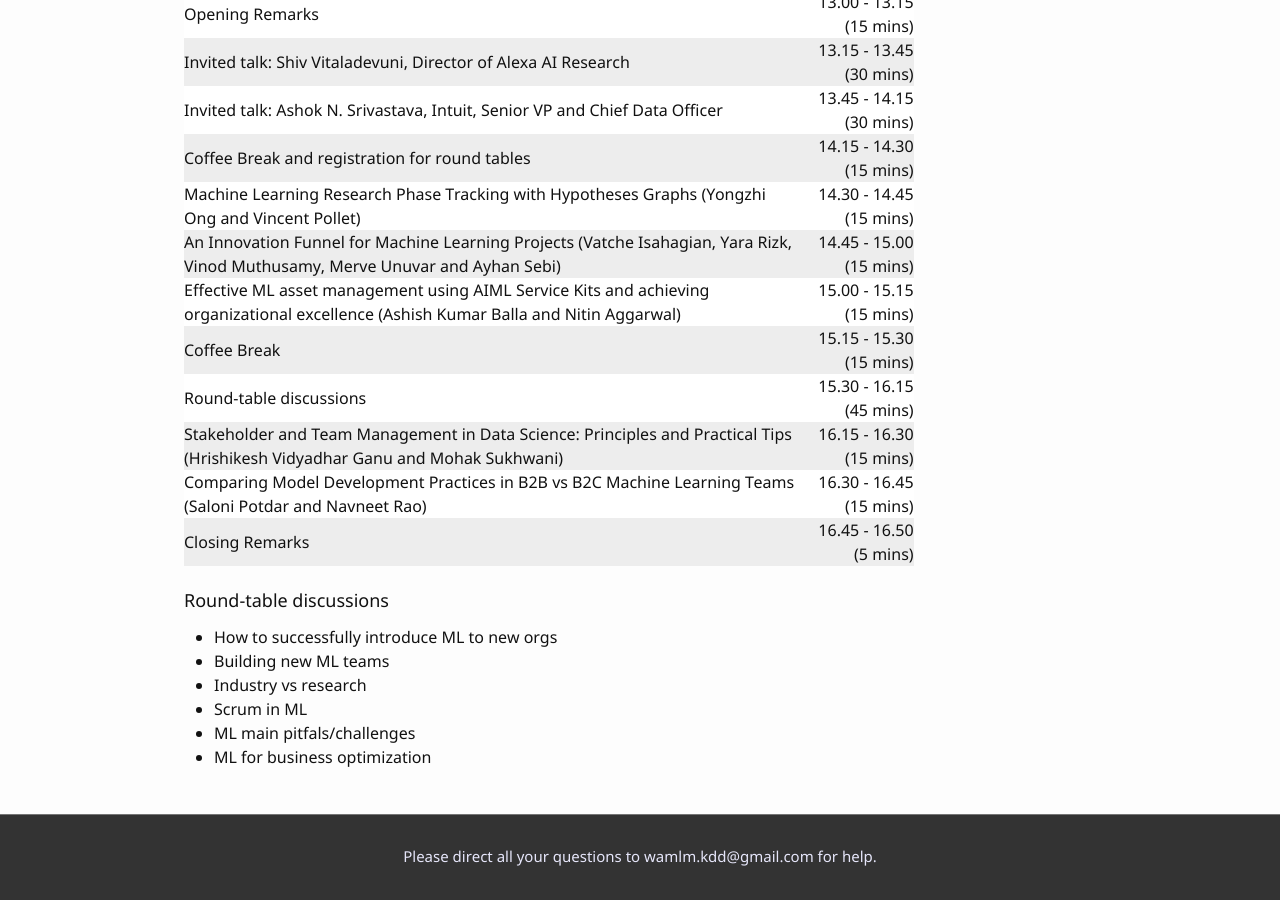
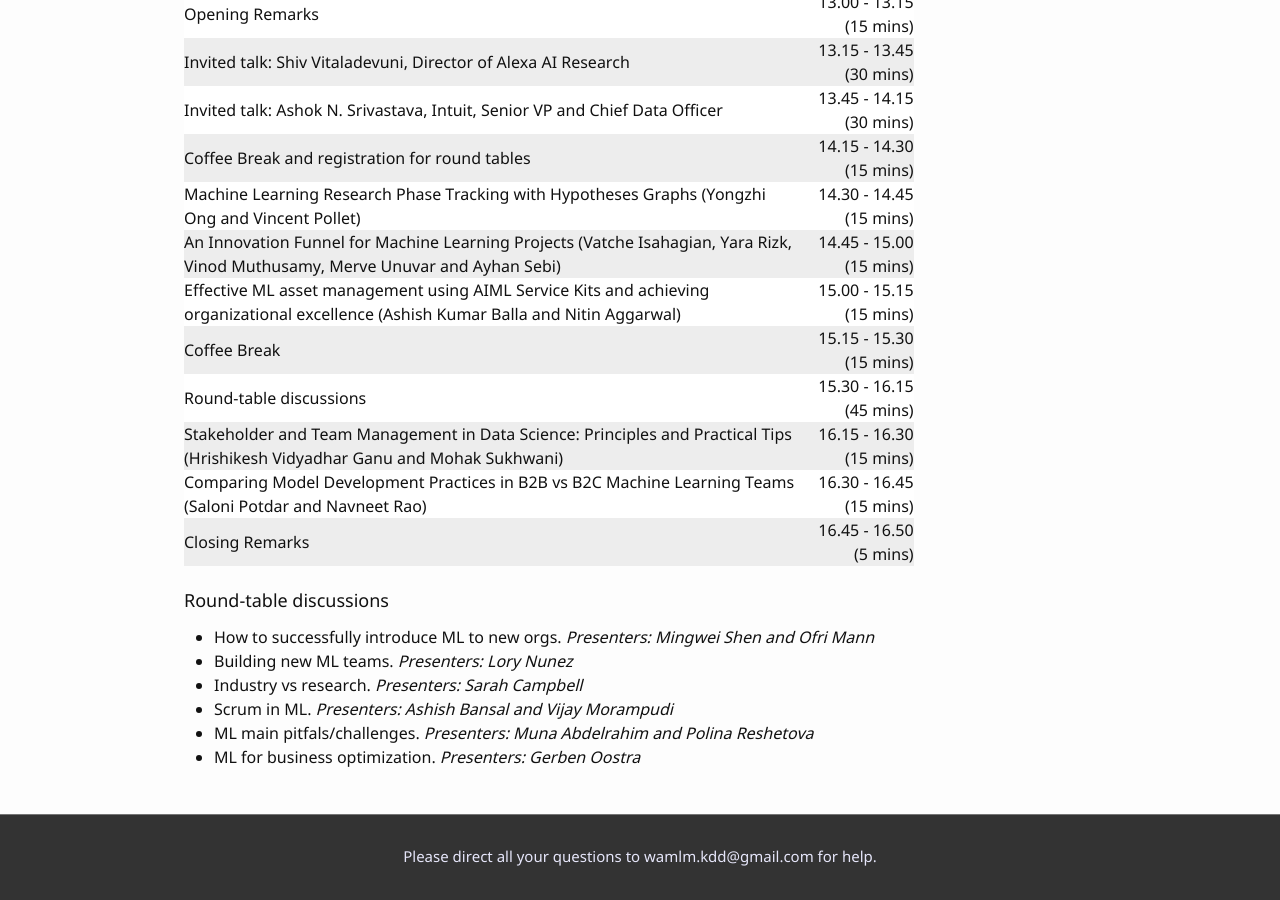
Before and after one commit to wamlm-kdd/wamlm, a Jekyll site: the page built from index.md, in a window 1280 px wide and 900 px high, scrolled down 3790 px. Built offline with Jekyll 4.4.1, drawn with Linux system fonts in a browser that asks for light colours; our own code applies the rules of GitHub Pages for plain Markdown files.

Commit message:
Add presenters.

```diff
--- a/index.md
+++ b/index.md
@@ -135,13 +135,12 @@ He has over 30 patents awarded and several under file. He has won numerous award
 
 #### Round-table discussions
 
-- How to successfully introduce ML to new orgs
-- Building new ML teams
-- Industry vs research
-- Scrum in ML
-- ML main pitfals/challenges
-- ML for business optimization
-
+- How to successfully introduce ML to new orgs. *Presenters: Mingwei Shen and Ofri Mann*
+- Building new ML teams. *Presenters: Lory Nunez*
+- Industry vs research. *Presenters: Sarah Campbell*
+- Scrum in ML. *Presenters: Ashish Bansal and Vijay Morampudi*
+- ML main pitfals/challenges. *Presenters: Muna Abdelrahim and Polina Reshetova*
+- ML for business optimization. *Presenters: Gerben Oostra*
 
 
 </div>
```
